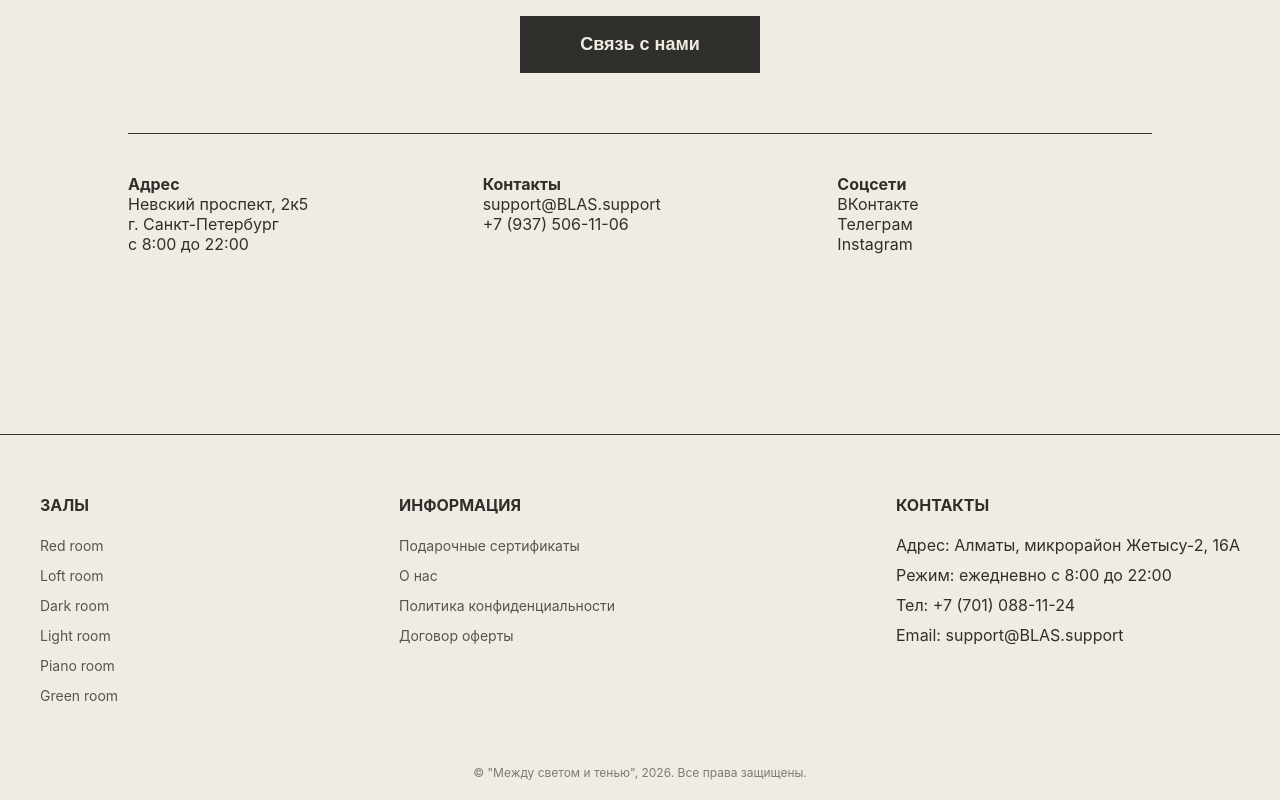
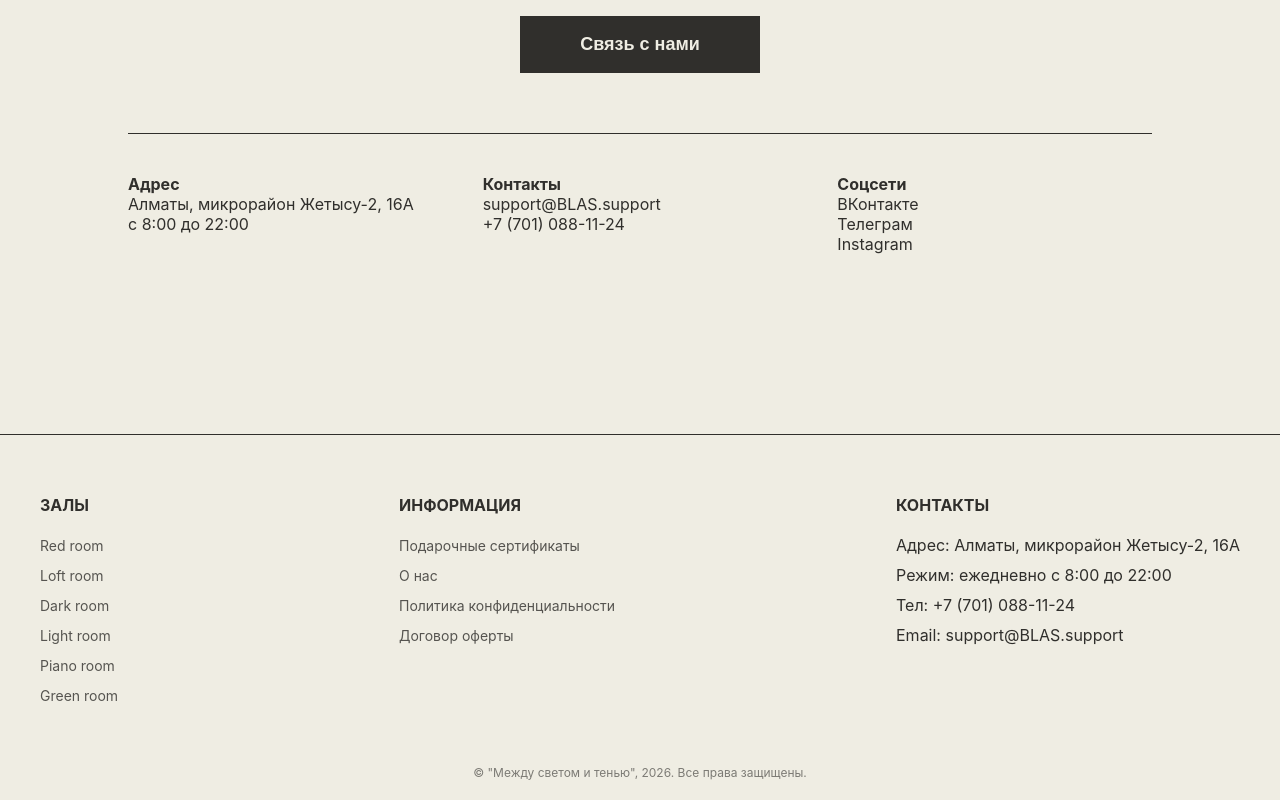
Before and after one commit to DiamondPlugg/BLAS02, a Vue app: page /#/ in a window 1280 px wide. Shown: the part 2781-3581 px from the top of the page. Built offline with nearby package versions, Linux system fonts and the light colour scheme.

Commit message:
пипи

```diff
--- a/src/views/Home.vue
+++ b/src/views/Home.vue
@@ -94,14 +94,13 @@ const sortedHalls = computed(() => {
       <div class="footer-info-grid">
         <div class="info-block">
           <h4>Адрес</h4>
-          <p>Невский проспект, 2к5</p>
-          <p>г. Санкт-Петербург</p>
+          <p>Алматы, микрорайон Жетысу-2, 16А</p>
           <p>с 8:00 до 22:00</p>
         </div>
         <div class="info-block">
           <h4>Контакты</h4>
           <p>support@BLAS.support</p>
-          <p>+7 (937) 506-11-06</p>
+          <p>+7 (701) 088-11-24</p>
         </div>
         <div class="info-block">
           <h4>Соцсети</h4>
```
